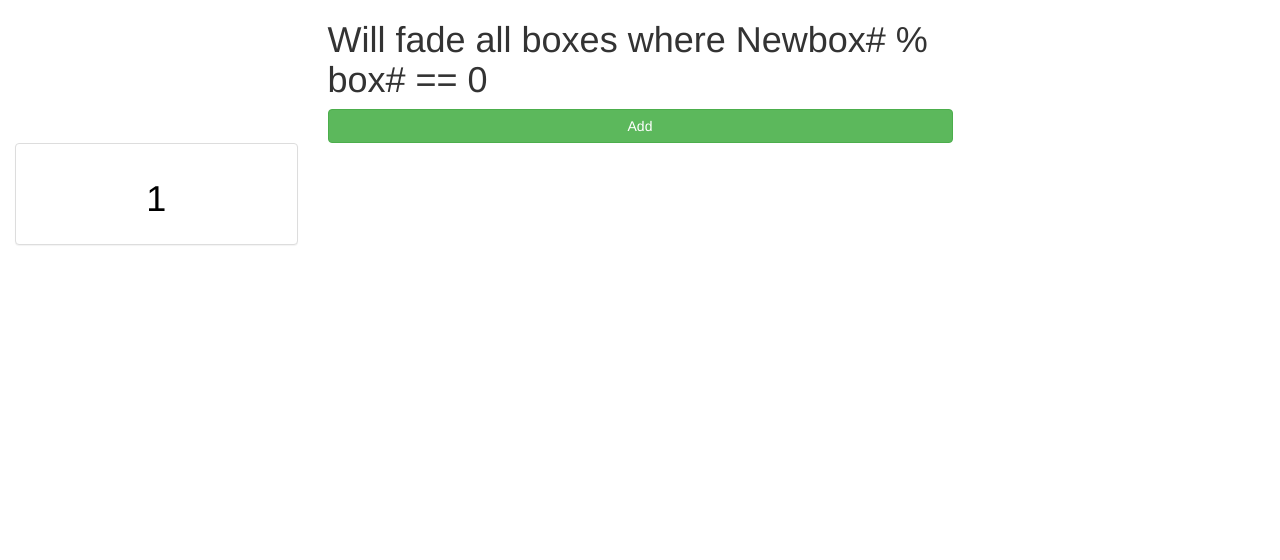
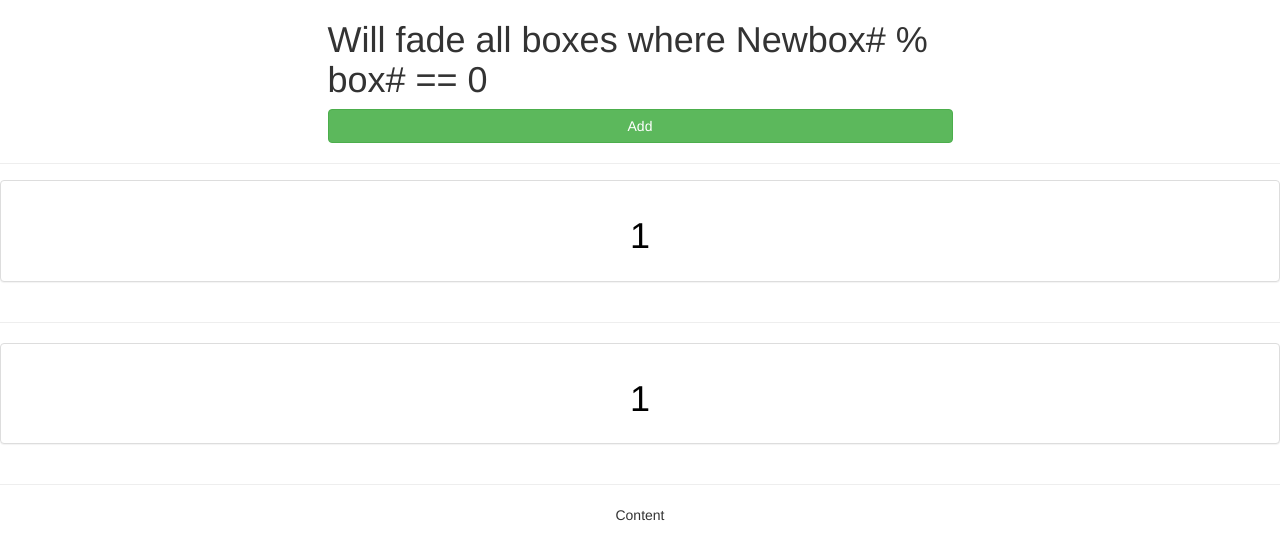
Before and after one commit to sternetj/angular-smoothie, an Angular app: page / in a window 1280 px wide. Shown: the top 560 px of the page. Built offline with nearby package versions, Linux system fonts and the light colour scheme.

Commit message:
Added new animation

```diff
--- /dev/null
+++ b/src/app/animation/animation.module.ts
@@ -0,0 +1,27 @@
+import { BrowserModule } from '@angular/platform-browser';
+import { BrowserAnimationsModule } from '@angular/platform-browser/animations';
+import { NgModule } from '@angular/core';
+
+import { ColorAnimateComponent } from './animators/color-animate.component';
+import { NgForAnimator } from './ngForAnimator';
+import { ListStateService } from './list-state.service';
+import { ColorAnimateService } from './animators/color-animate.service';
+import { NewItemAnimateComponent } from './animators/new-item-animate.component';
+
+@NgModule({
+  declarations: [
+    NgForAnimator,
+    ColorAnimateComponent,
+    NewItemAnimateComponent
+  ],
+  imports: [
+    BrowserAnimationsModule,
+    BrowserModule
+  ],
+  exports: [
+    NgForAnimator,
+  ],
+  entryComponents: [ ColorAnimateComponent, NewItemAnimateComponent ],
+  providers: [ListStateService, ColorAnimateService]
+})
+export class AnimationModule { }
--- a/src/app/animators/color-animate.component.ts
+++ b/src/app/animation/animators/color-animate.component.ts
@@ -5,21 +5,17 @@ import {trigger, state, style, transition, animate, keyframes} from '@angular/an
 import {ColorAnimateService} from './color-animate.service';
 
 @Component({
-  template: `<div style="overflow: hidden" [@listColorChange]="listColor"></div>`,
+  template: `<div [@listColorChange]="listColor"></div>`,
   animations: [
     trigger('listColorChange', [
       state('void', style({color: 'red'})),
       state('in', style({color: 'black'})),
-      state('out', style({opacity: 0.5})),
-      transition(':enter', [
-        animate('1200ms ease', keyframes([
-          style({color: 'red', offset: 0}),
-          style({color: 'black', offset: .5})
-        ])),
+      state('out', style({color: 'red'})),
       transition('in => out', [
-        animate('1200ms', style({opacity: 0.5}))
+        style({ color: 'black' }),
+        animate('1200ms', style({color: 'blue'})),
+        animate('1200ms', style({color: 'red'})),
       ])
-    ])
   ])]
 })
 export class ColorAnimateComponent implements OnInit {
--- a/src/app/animators/index.ts
+++ b/src/app/animation/animators/index.ts
@@ -1,2 +1,3 @@
 export {ColorAnimateComponent} from './color-animate.component';
+export {NewItemAnimateComponent} from './new-item-animate.component';
 export {ColorAnimateService} from './color-animate.service';
--- /dev/null
+++ b/src/app/animation/animators/new-item-animate.component.ts
@@ -0,0 +1,38 @@
+import { Component,  HostListener, OnInit } from '@angular/core';
+
+import {trigger, state, style, transition, animate, keyframes} from '@angular/animations';
+
+import {ColorAnimateService} from './color-animate.service';
+
+@Component({
+  template: `<div [@listColorChange]="listColor"></div>`,
+  styles: [`
+    :host {
+      overflow-x: hidden;
+      display: block;
+    }
+  `],
+  animations: [
+    trigger('listColorChange', [
+      state('in', style({color: 'black'})),
+      transition('* => in', [
+        style({height: 0, transform: 'translateX(100%)'}),
+        animate('500ms', style({height: '*'})),
+        animate('1000ms', style({transform: 'translateX(0)'})),
+      ])
+  ])]
+})
+export class NewItemAnimateComponent implements OnInit {
+  public listColor = 'in';
+  public elementId = -1;
+
+  constructor(private colorAnimateService: ColorAnimateService) { }
+
+  public ngOnInit() {
+    this.colorAnimateService.ListNotifier.subscribe((fade: number) => {
+      if(this.elementId === fade) {
+        setTimeout( () => {this.listColor = 'in'}, 0);
+      }
+    });
+  }
+}
--- a/src/app/ngForAnimator.ts
+++ b/src/app/animation/ngForAnimator.ts
@@ -28,7 +28,7 @@ export class NgForAnimator implements OnChanges, AfterViewInit {
     }
 
     public ngAfterViewInit(){
-      this.cRef.hostView.rootNodes[0].childNodes[0].classList = this._elRef.nativeElement.classList;
+      //this.cRef.hostView.rootNodes[0].childNodes[0].classList = this._elRef.nativeElement.classList;
       this.cRef.hostView.rootNodes[0].childNodes[0].appendChild(this._elRef.nativeElement);
     }
 
--- a/src/app/app.component.html
+++ b/src/app/app.component.html
@@ -1,4 +1,4 @@
-<div class="row">
+<div class="row" style="position: fixed; left: 0; right: 0; top: 0;">
   <div class="col-xs-6 col-xs-offset-3">
     <h1>
       Will fade all boxes where Newbox# % box# == 0
@@ -7,18 +7,30 @@
   <div class="col-xs-6 col-xs-offset-3">
     <button style="width:100%" class="btn btn-success" type="button" (click)="addListItem()">Add</button>
   </div>
+  <div class="col-xs-12">
+    <hr>
+  </div>
 </div>
 
-
-<div class="row">
-  <div class="col-xs-6"
-        *ngFor="let item of testList; let idx=index"
-        [elementId]="idx"
-        [ngForAnimator]="animators.ColorAnimateComponent">
+<div style="margin-top: 180px">
+  <div *ngFor="let animation of [animators.NewItemAnimateComponent, animators.ColorAnimateComponent]">
+    <div class="row">
+      <div class="col-xs-12"
+            *ngFor="let item of testList; let idx=index"
+            [elementId]="idx"
+            [ngForAnimator]="animation">
         <div class="panel panel-default">
           <div class="panel-body">
             <h1 class="text-center">{{item}}</h1>
           </div>
         </div>
+      </div>
+    </div>
+    <hr>
+  </div>
+  <div class="row">
+    <div class="col-xs-12 text-center">
+      Content
+    </div>
   </div>
 </div>
--- a/src/app/app.component.ts
+++ b/src/app/app.component.ts
@@ -1,8 +1,8 @@
 import { Component } from '@angular/core';
 
-import {ListStateService} from './list-state.service';
+import {ListStateService} from './animation/list-state.service';
 
-import * as Animators from './animators';
+import * as Animators from './animation/animators';
 
 @Component({
   selector: 'app-root',
--- a/src/app/app.module.ts
+++ b/src/app/app.module.ts
@@ -3,23 +3,17 @@ import { BrowserAnimationsModule } from '@angular/platform-browser/animations';
 import { NgModule } from '@angular/core';
 
 import { AppComponent } from './app.component';
-import { ColorAnimateComponent } from './animators/color-animate.component';
-import { NgForAnimator } from './ngForAnimator';
-import { ListStateService } from './list-state.service';
-import { ColorAnimateService } from './animators/color-animate.service';
+import { AnimationModule } from './animation/animation.module';
 
 @NgModule({
   declarations: [
     AppComponent,
-    NgForAnimator,
-    ColorAnimateComponent
   ],
   imports: [
     BrowserAnimationsModule,
-    BrowserModule
+    BrowserModule,
+    AnimationModule
   ],
-  entryComponents: [ ColorAnimateComponent ],
-  providers: [ListStateService, ColorAnimateService],
   bootstrap: [AppComponent]
 })
 export class AppModule { }
```
Also changed, not shown: src/app/animation/animators/color-animate.service.ts (renamed from src/app/animators/color-animate.service.ts), src/app/animation/list-state.service.ts (renamed from src/app/list-state.service.ts), 1 other file (tests, documents, lock files or other folders).
